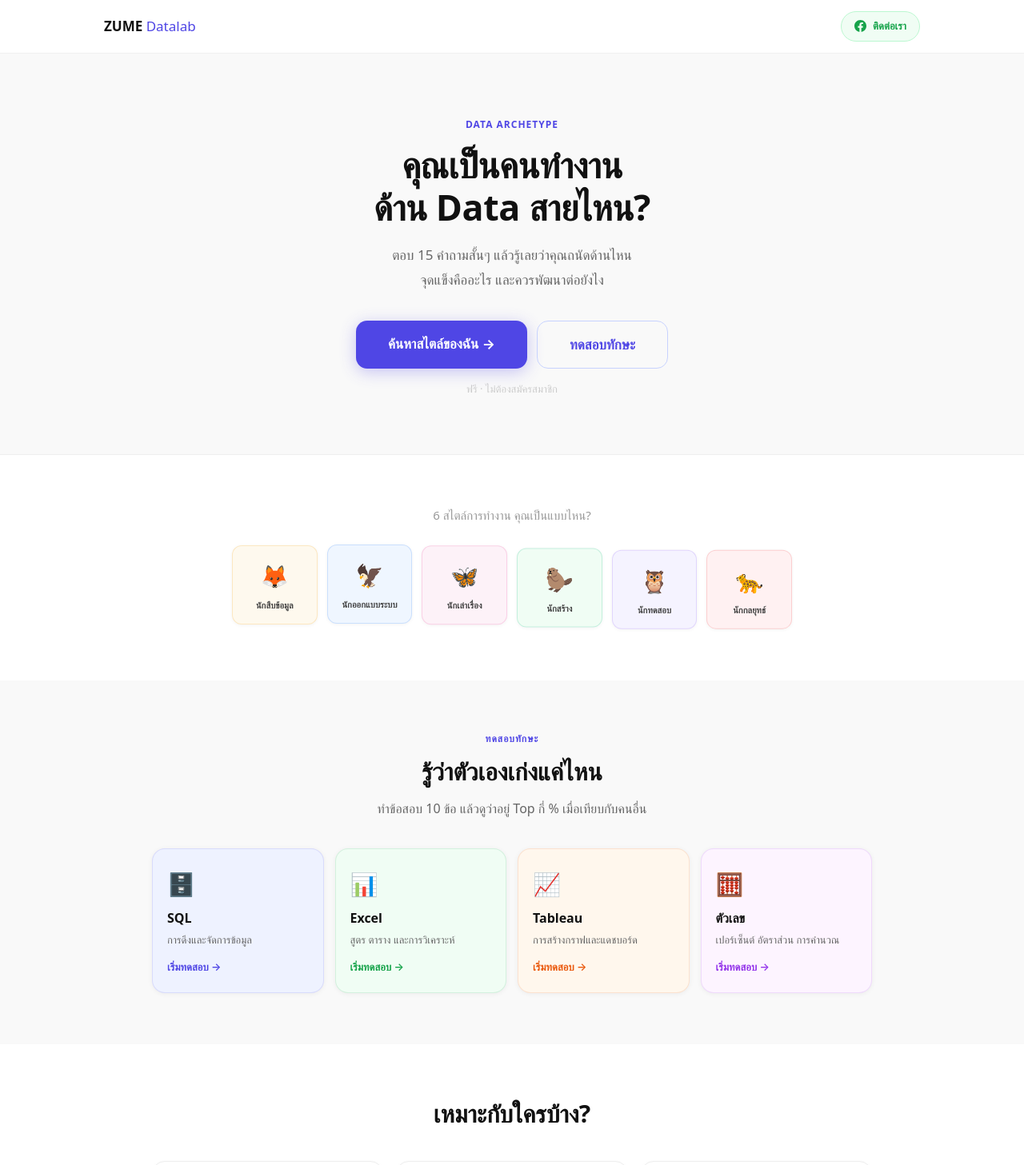
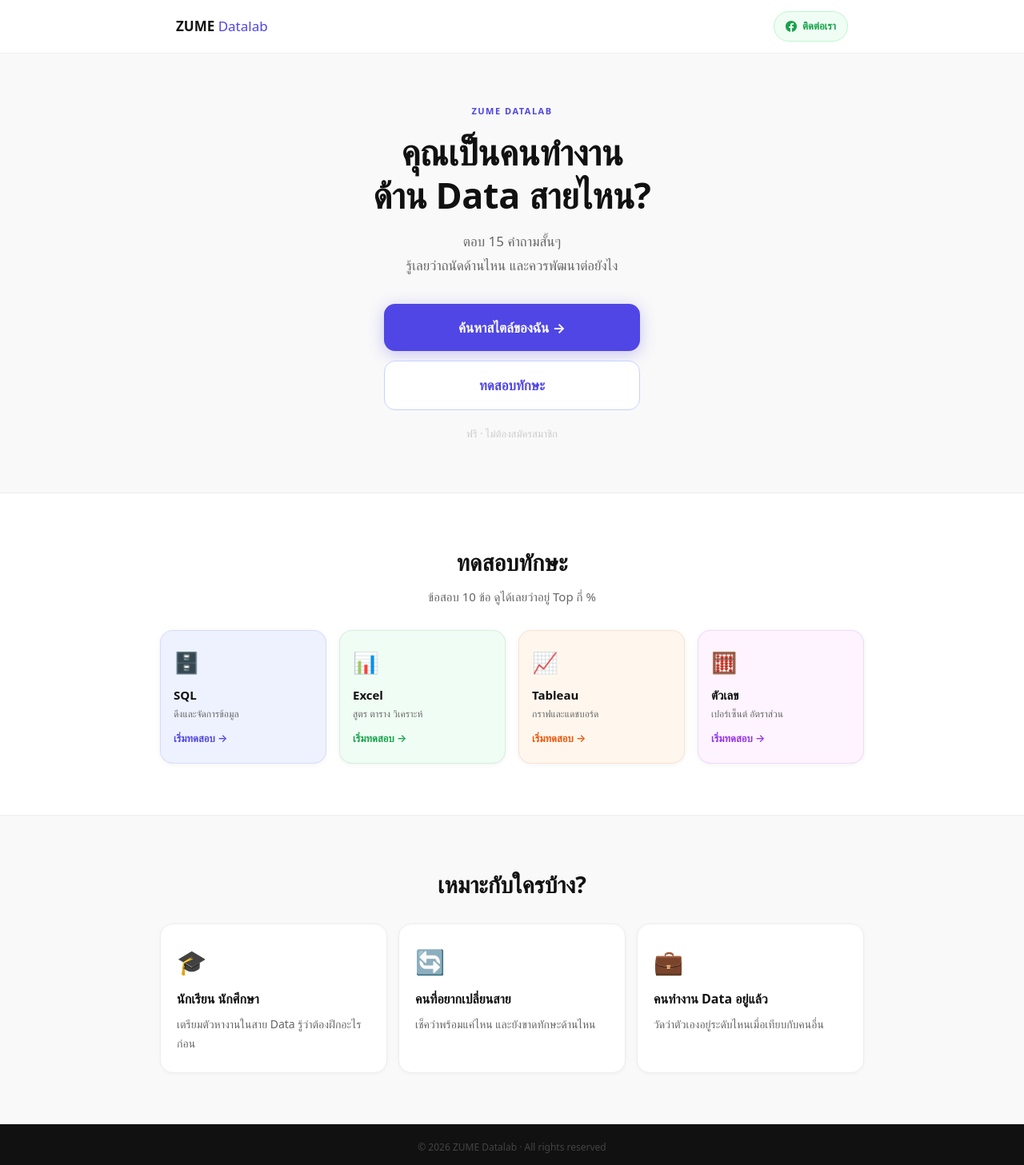
Before and after one commit to ZUME-Work/zume-career-intelligence, a Next.js app: page / in a window 1280 px wide. Shown: the top 1457 px of the page at 80% size. Built offline with nearby package versions, Linux system fonts and the light colour scheme.

Commit message:
fix: remove archetype cards section from landing page

```diff
--- a/app/page.tsx
+++ b/app/page.tsx
@@ -5,66 +5,59 @@ export default function HomePage() {
     <>
       <style>{`
         * { box-sizing:border-box; margin:0; padding:0; }
-        @keyframes fadeUp { from{opacity:0;transform:translateY(16px)} to{opacity:1;transform:translateY(0)} }
-        @keyframes float { 0%,100%{transform:translateY(0)} 50%{transform:translateY(-7px)} }
+        @keyframes fadeUp { from{opacity:0;transform:translateY(14px)} to{opacity:1;transform:translateY(0)} }
+        @keyframes float { 0%,100%{transform:translateY(0)} 50%{transform:translateY(-6px)} }
         .f1{animation:fadeUp 0.5s ease both}
         .f2{animation:fadeUp 0.5s 0.1s ease both}
         .f3{animation:fadeUp 0.5s 0.2s ease both}
         .f4{animation:fadeUp 0.5s 0.3s ease both}
         .btn-main {
-          display:inline-block; background:#4F46E5; color:#fff;
-          padding:16px 40px; border-radius:14px; text-decoration:none;
+          display:block; background:#4F46E5; color:#fff; text-align:center;
+          padding:17px 24px; border-radius:14px; text-decoration:none;
           font-size:17px; font-weight:700;
           box-shadow:0 4px 20px rgba(79,70,229,0.3);
           transition:transform 0.18s, box-shadow 0.18s;
         }
         .btn-main:hover { transform:translateY(-3px); box-shadow:0 10px 32px rgba(79,70,229,0.4); }
         .btn-ghost {
-          display:inline-block; background:transparent; color:#4F46E5;
-          padding:16px 40px; border-radius:14px; text-decoration:none;
+          display:block; background:#fff; color:#4F46E5; text-align:center;
+          padding:17px 24px; border-radius:14px; text-decoration:none;
           font-size:17px; font-weight:600; border:1.5px solid #C7D2FE;
           transition:transform 0.18s, background 0.18s;
         }
         .btn-ghost:hover { transform:translateY(-3px); background:#EEF2FF; }
         .skill-card {
-          display:block; text-decoration:none; border-radius:16px; padding:22px 18px;
+          display:block; text-decoration:none; border-radius:16px; padding:20px 16px;
           box-shadow:0 1px 6px rgba(0,0,0,0.06);
           transition:transform 0.2s, box-shadow 0.2s;
         }
-        .skill-card:hover { transform:translateY(-5px); box-shadow:0 12px 28px rgba(0,0,0,0.1); }
-        .arch-pill {
-          border-radius:12px; padding:16px 10px; text-align:center;
-          box-shadow:0 1px 4px rgba(0,0,0,0.05);
-          transition:transform 0.2s, box-shadow 0.2s;
-          animation:float ease-in-out infinite;
-        }
-        .arch-pill:hover { transform:translateY(-5px) !important; box-shadow:0 10px 20px rgba(0,0,0,0.1); animation:none; }
+        .skill-card:hover { transform:translateY(-4px); box-shadow:0 12px 28px rgba(0,0,0,0.1); }
         .who-card {
-          background:#fff; border-radius:16px; padding:26px 20px;
+          background:#fff; border-radius:16px; padding:24px 20px;
           border:1px solid #eee; box-shadow:0 1px 4px rgba(0,0,0,0.04);
           transition:transform 0.2s, box-shadow 0.2s;
         }
-        .who-card:hover { transform:translateY(-4px); box-shadow:0 10px 24px rgba(0,0,0,0.08); }
+        .who-card:hover { transform:translateY(-3px); box-shadow:0 10px 24px rgba(0,0,0,0.08); }
         .contact-btn {
-          display:flex; align-items:center; gap:8px;
+          display:flex; align-items:center; gap:7px;
           background:#F0FDF4; color:#16A34A;
-          padding:8px 16px; border-radius:20px; text-decoration:none;
+          padding:8px 14px; border-radius:20px; text-decoration:none;
           font-size:13px; font-weight:600; border:1px solid #BBF7D0;
-          transition:transform 0.15s, box-shadow 0.15s;
+          transition:transform 0.15s; white-space:nowrap;
         }
-        .contact-btn:hover { transform:translateY(-1px); box-shadow:0 4px 12px rgba(22,163,74,0.2); }
-        @media(max-width:768px) {
-          .nav-inner { padding:14px 20px !important; }
-          .section { padding:44px 20px !important; }
-          .skill-grid { grid-template-columns:1fr 1fr !important; }
-          .who-grid { grid-template-columns:1fr !important; }
-          .arch-grid { grid-template-columns:repeat(3,1fr) !important; }
-          .btn-row { flex-direction:column !important; align-items:stretch !important; width:100% !important; max-width:320px !important; }
-          .btn-main, .btn-ghost { text-align:center; }
+        .contact-btn:hover { transform:translateY(-1px); }
+        .wrap { width:100%; max-width:480px; margin:0 auto; padding:0 20px; }
+        .section { padding:48px 0; }
+        .skill-grid { display:grid; grid-template-columns:1fr 1fr; gap:12px; }
+        .who-grid { display:grid; grid-template-columns:1fr; gap:14px; }
+        @media(min-width:640px) {
+          .wrap { max-width:600px; padding:0 32px; }
+          .section { padding:64px 0; }
+          .who-grid { grid-template-columns:repeat(3,1fr); }
         }
-        @media(max-width:400px) {
-          .arch-grid { grid-template-columns:repeat(2,1fr) !important; }
-          .skill-grid { grid-template-columns:1fr !important; }
+        @media(min-width:960px) {
+          .wrap { max-width:880px; }
+          .skill-grid { grid-template-columns:repeat(4,1fr); gap:16px; }
         }
       `}</style>
 
@@ -72,75 +65,54 @@ export default function HomePage() {
 
         {/* Nav */}
         <nav style={{ borderBottom:'1px solid #f0f0f0', position:'sticky', top:0, background:'rgba(255,255,255,0.96)', backdropFilter:'blur(8px)', zIndex:100 }}>
-          <div className="nav-inner" style={{ maxWidth:1100, margin:'0 auto', padding:'14px 40px', display:'flex', justifyContent:'space-between', alignItems:'center' }}>
+          <div style={{ maxWidth:880, margin:'0 auto', padding:'14px 20px', display:'flex', justifyContent:'space-between', alignItems:'center' }}>
             <div style={{ fontWeight:800, fontSize:17, color:'#111' }}>
               ZUME <span style={{ color:'#4F46E5', fontWeight:500 }}>Datalab</span>
             </div>
             <a href="https://www.facebook.com/profile.php?id=61581811456373" target="_blank" rel="noopener noreferrer" className="contact-btn">
-              <svg width="15" height="15" viewBox="0 0 24 24" fill="currentColor"><path d="M24 12.073c0-6.627-5.373-12-12-12s-12 5.373-12 12c0 5.99 4.388 10.954 10.125 11.854v-8.385H7.078v-3.47h3.047V9.43c0-3.007 1.792-4.669 4.533-4.669 1.312 0 2.686.235 2.686.235v2.953H15.83c-1.491 0-1.956.925-1.956 1.874v2.25h3.328l-.532 3.47h-2.796v8.385C19.612 23.027 24 18.062 24 12.073z"/></svg>
+              <svg width="14" height="14" viewBox="0 0 24 24" fill="currentColor"><path d="M24 12.073c0-6.627-5.373-12-12-12s-12 5.373-12 12c0 5.99 4.388 10.954 10.125 11.854v-8.385H7.078v-3.47h3.047V9.43c0-3.007 1.792-4.669 4.533-4.669 1.312 0 2.686.235 2.686.235v2.953H15.83c-1.491 0-1.956.925-1.956 1.874v2.25h3.328l-.532 3.47h-2.796v8.385C19.612 23.027 24 18.062 24 12.073z"/></svg>
               ติดต่อเรา
             </a>
           </div>
         </nav>
 
         {/* Hero */}
-        <section className="section" style={{ background:'#F9F9F9', padding:'80px 40px 72px', textAlign:'center', borderBottom:'1px solid #eee' }}>
-          <div style={{ maxWidth:600, margin:'0 auto' }}>
-            <div className="f1" style={{ fontSize:12, fontWeight:700, color:'#4F46E5', letterSpacing:1, textTransform:'uppercase', marginBottom:14 }}>Data Archetype</div>
-            <h1 className="f2" style={{ fontSize:'clamp(2rem,4vw,2.8rem)', fontWeight:800, color:'#111', lineHeight:1.2, marginBottom:18, letterSpacing:'-0.4px' }}>
+        <section style={{ background:'#F9F9F9', borderBottom:'1px solid #eee' }}>
+          <div className="wrap section" style={{ textAlign:'center' }}>
+            <div className="f1" style={{ fontSize:11, fontWeight:700, color:'#4F46E5', letterSpacing:1.5, textTransform:'uppercase', marginBottom:16 }}>ZUME Datalab</div>
+            <h1 className="f2" style={{ fontSize:'clamp(1.9rem,6vw,2.8rem)', fontWeight:800, color:'#111', lineHeight:1.2, marginBottom:16, letterSpacing:'-0.3px' }}>
               คุณเป็นคนทำงาน<br />ด้าน Data สายไหน?
             </h1>
-            <p className="f3" style={{ fontSize:17, color:'#666', lineHeight:1.8, marginBottom:36 }}>
-              ตอบ 15 คำถามสั้นๆ แล้วรู้เลยว่าคุณถนัดด้านไหน<br />จุดแข็งคืออะไร และควรพัฒนาต่อยังไง
+            <p className="f3" style={{ fontSize:17, color:'#666', lineHeight:1.8, marginBottom:32 }}>
+              ตอบ 15 คำถามสั้นๆ<br />รู้เลยว่าถนัดด้านไหน และควรพัฒนาต่อยังไง
             </p>
-            <div className="f4 btn-row" style={{ display:'flex', gap:12, justifyContent:'center', flexWrap:'wrap' }}>
+            <div className="f4" style={{ display:'flex', flexDirection:'column', gap:12, maxWidth:320, margin:'0 auto 20px' }}>
               <Link href="/archetype" className="btn-main">ค้นหาสไตล์ของฉัน →</Link>
               <Link href="#skills" className="btn-ghost">ทดสอบทักษะ</Link>
             </div>
-            <p style={{ fontSize:13, color:'#ccc', marginTop:16 }}>ฟรี · ไม่ต้องสมัครสมาชิก</p>
-          </div>
-        </section>
-
-        {/* Archetype cards */}
-        <section className="section" style={{ padding:'64px 40px' }}>
-          <div style={{ maxWidth:700, margin:'0 auto', textAlign:'center' }}>
-            <p style={{ fontSize:15, color:'#999', marginBottom:32 }}>6 สไตล์การทำงาน คุณเป็นแบบไหน?</p>
-            <div className="arch-grid" style={{ display:'grid', gridTemplateColumns:'repeat(6,1fr)', gap:12 }}>
-              {[
-                { emoji:'🦊', name:'นักสืบข้อมูล',   bg:'#FEF9EE', border:'#F59E0B', delay:'0s'   },
-                { emoji:'🦅', name:'นักออกแบบระบบ', bg:'#EFF6FF', border:'#3B82F6', delay:'0.5s' },
-                { emoji:'🦋', name:'นักเล่าเรื่อง',   bg:'#FDF2F8', border:'#EC4899', delay:'1s'   },
-                { emoji:'🦫', name:'นักสร้าง',        bg:'#F0FDF4', border:'#10B981', delay:'1.5s' },
-                { emoji:'🦉', name:'นักทดสอบ',        bg:'#F5F3FF', border:'#8B5CF6', delay:'2s'   },
-                { emoji:'🐆', name:'นักกลยุทธ์',      bg:'#FFF1F2', border:'#EF4444', delay:'2.5s' },
-              ].map((a) => (
-                <div key={a.name} className="arch-pill" style={{ background:a.bg, border:`1px solid ${a.border}33`, animationDuration:'3.5s', animationDelay:a.delay }}>
-                  <div style={{ fontSize:28, marginBottom:8 }}>{a.emoji}</div>
-                  <div style={{ fontSize:11, color:'#444', fontWeight:600, lineHeight:1.4 }}>{a.name}</div>
-                </div>
-              ))}
-            </div>
+            <p style={{ fontSize:13, color:'#ccc' }}>ฟรี · ไม่ต้องสมัครสมาชิก</p>
           </div>
         </section>
 
         {/* Skills */}
-        <section id="skills" className="section" style={{ background:'#F9F9F9', padding:'64px 40px' }}>
-          <div style={{ maxWidth:900, margin:'0 auto', textAlign:'center' }}>
-            <div style={{ fontSize:12, fontWeight:700, color:'#4F46E5', letterSpacing:1, textTransform:'uppercase', marginBottom:12 }}>ทดสอบทักษะ</div>
-            <h2 style={{ fontSize:'clamp(1.5rem,3vw,1.9rem)', fontWeight:800, color:'#111', marginBottom:12, lineHeight:1.3 }}>รู้ว่าตัวเองเก่งแค่ไหน</h2>
-            <p style={{ fontSize:16, color:'#666', lineHeight:1.8, marginBottom:36 }}>ทำข้อสอบ 10 ข้อ แล้วดูว่าอยู่ Top กี่ % เมื่อเทียบกับคนอื่น</p>
-            <div className="skill-grid" style={{ display:'grid', gridTemplateColumns:'repeat(4,1fr)', gap:14 }}>
+        <section id="skills" style={{ borderBottom:'1px solid #eee' }}>
+          <div className="wrap section">
+            <div style={{ marginBottom:28, textAlign:'center' }}>
+              <h2 style={{ fontSize:'clamp(1.4rem,5vw,1.8rem)', fontWeight:800, color:'#111', marginBottom:10 }}>ทดสอบทักษะ</h2>
+              <p style={{ fontSize:15, color:'#666', lineHeight:1.7 }}>ข้อสอบ 10 ข้อ ดูได้เลยว่าอยู่ Top กี่ %</p>
+            </div>
+            <div className="skill-grid">
               {[
-                { skill:'sql',       icon:'🗄️', label:'SQL',    desc:'การดึงและจัดการข้อมูล',            bg:'#EEF2FF', accent:'#4F46E5' },
-                { skill:'excel',     icon:'📊', label:'Excel',  desc:'สูตร ตาราง และการวิเคราะห์',       bg:'#F0FDF4', accent:'#16A34A' },
-                { skill:'tableau',   icon:'📈', label:'Tableau', desc:'การสร้างกราฟและแดชบอร์ด',         bg:'#FFF7ED', accent:'#EA580C' },
-                { skill:'numerical', icon:'🧮', label:'ตัวเลข', desc:'เปอร์เซ็นต์ อัตราส่วน การคำนวณ',  bg:'#FDF4FF', accent:'#9333EA' },
+                { skill:'sql',       icon:'🗄️', label:'SQL',    desc:'ดึงและจัดการข้อมูล',     bg:'#EEF2FF', accent:'#4F46E5' },
+                { skill:'excel',     icon:'📊', label:'Excel',  desc:'สูตร ตาราง วิเคราะห์',   bg:'#F0FDF4', accent:'#16A34A' },
+                { skill:'tableau',   icon:'📈', label:'Tableau', desc:'กราฟและแดชบอร์ด',       bg:'#FFF7ED', accent:'#EA580C' },
+                { skill:'numerical', icon:'🧮', label:'ตัวเลข', desc:'เปอร์เซ็นต์ อัตราส่วน', bg:'#FDF4FF', accent:'#9333EA' },
               ].map((s) => (
-                <Link key={s.skill} href={'/assessment/'+s.skill} className="skill-card" style={{ background:s.bg, border:`1px solid ${s.accent}22`, textAlign:'left' }}>
-                  <div style={{ fontSize:28, marginBottom:10 }}>{s.icon}</div>
-                  <div style={{ fontSize:16, fontWeight:700, color:'#111', marginBottom:6 }}>{s.label}</div>
-                  <div style={{ fontSize:13, color:'#666', lineHeight:1.5 }}>{s.desc}</div>
-                  <div style={{ marginTop:14, fontSize:13, fontWeight:600, color:s.accent }}>เริ่มทดสอบ →</div>
+                <Link key={s.skill} href={'/assessment/'+s.skill} className="skill-card" style={{ background:s.bg, border:`1px solid ${s.accent}22` }}>
+                  <div style={{ fontSize:26, marginBottom:10 }}>{s.icon}</div>
+                  <div style={{ fontSize:15, fontWeight:700, color:'#111', marginBottom:4 }}>{s.label}</div>
+                  <div style={{ fontSize:12, color:'#666', lineHeight:1.5, marginBottom:12 }}>{s.desc}</div>
+                  <div style={{ fontSize:13, fontWeight:600, color:s.accent }}>เริ่มทดสอบ →</div>
                 </Link>
               ))}
             </div>
@@ -148,27 +120,27 @@ export default function HomePage() {
         </section>
 
         {/* For who */}
-        <section className="section" style={{ padding:'64px 40px' }}>
-          <div style={{ maxWidth:900, margin:'0 auto', textAlign:'center' }}>
-            <h2 style={{ fontSize:'clamp(1.5rem,3vw,1.9rem)', fontWeight:800, color:'#111', marginBottom:36 }}>เหมาะกับใครบ้าง?</h2>
-            <div className="who-grid" style={{ display:'grid', gridTemplateColumns:'repeat(3,1fr)', gap:16 }}>
+        <section style={{ background:'#F9F9F9' }}>
+          <div className="wrap section">
+            <h2 style={{ fontSize:'clamp(1.4rem,5vw,1.8rem)', fontWeight:800, color:'#111', marginBottom:28, textAlign:'center' }}>เหมาะกับใครบ้าง?</h2>
+            <div className="who-grid">
               {[
-                { icon:'🎓', title:'นักเรียน นักศึกษา',      desc:'เตรียมตัวหางานในสาย Data รู้ว่าต้องฝึกอะไรก่อน' },
-                { icon:'🔄', title:'คนที่อยากเปลี่ยนสาย',   desc:'เช็คว่าตัวเองพร้อมแค่ไหน และยังขาดทักษะด้านไหน' },
-                { icon:'💼', title:'คนทำงาน Data อยู่แล้ว',  desc:'วัดว่าตัวเองอยู่ระดับไหนเมื่อเทียบกับคนอื่น' },
+                { icon:'🎓', title:'นักเรียน นักศึกษา',     desc:'เตรียมตัวหางานในสาย Data รู้ว่าต้องฝึกอะไรก่อน' },
+                { icon:'🔄', title:'คนที่อยากเปลี่ยนสาย',  desc:'เช็คว่าพร้อมแค่ไหน และยังขาดทักษะด้านไหน' },
+                { icon:'💼', title:'คนทำงาน Data อยู่แล้ว', desc:'วัดว่าตัวเองอยู่ระดับไหนเมื่อเทียบกับคนอื่น' },
               ].map((c,i) => (
-                <div key={i} className="who-card" style={{ textAlign:'left' }}>
-                  <div style={{ fontSize:32, marginBottom:14 }}>{c.icon}</div>
-                  <div style={{ fontSize:17, fontWeight:700, color:'#111', marginBottom:10 }}>{c.title}</div>
-                  <div style={{ fontSize:15, color:'#666', lineHeight:1.7 }}>{c.desc}</div>
+                <div key={i} className="who-card">
+                  <div style={{ fontSize:30, marginBottom:12 }}>{c.icon}</div>
+                  <div style={{ fontSize:16, fontWeight:700, color:'#111', marginBottom:8 }}>{c.title}</div>
+                  <div style={{ fontSize:14, color:'#666', lineHeight:1.7 }}>{c.desc}</div>
                 </div>
               ))}
             </div>
           </div>
         </section>
 
-        <footer style={{ padding:'24px 40px', textAlign:'center', background:'#111' }}>
-          <div style={{ fontSize:13, color:'#444' }}>© 2026 ZUME Datalab · All rights reserved</div>
+        <footer style={{ padding:'20px', textAlign:'center', background:'#111' }}>
+          <div style={{ fontSize:12, color:'#444' }}>© 2026 ZUME Datalab · All rights reserved</div>
         </footer>
 
       </main>
```
